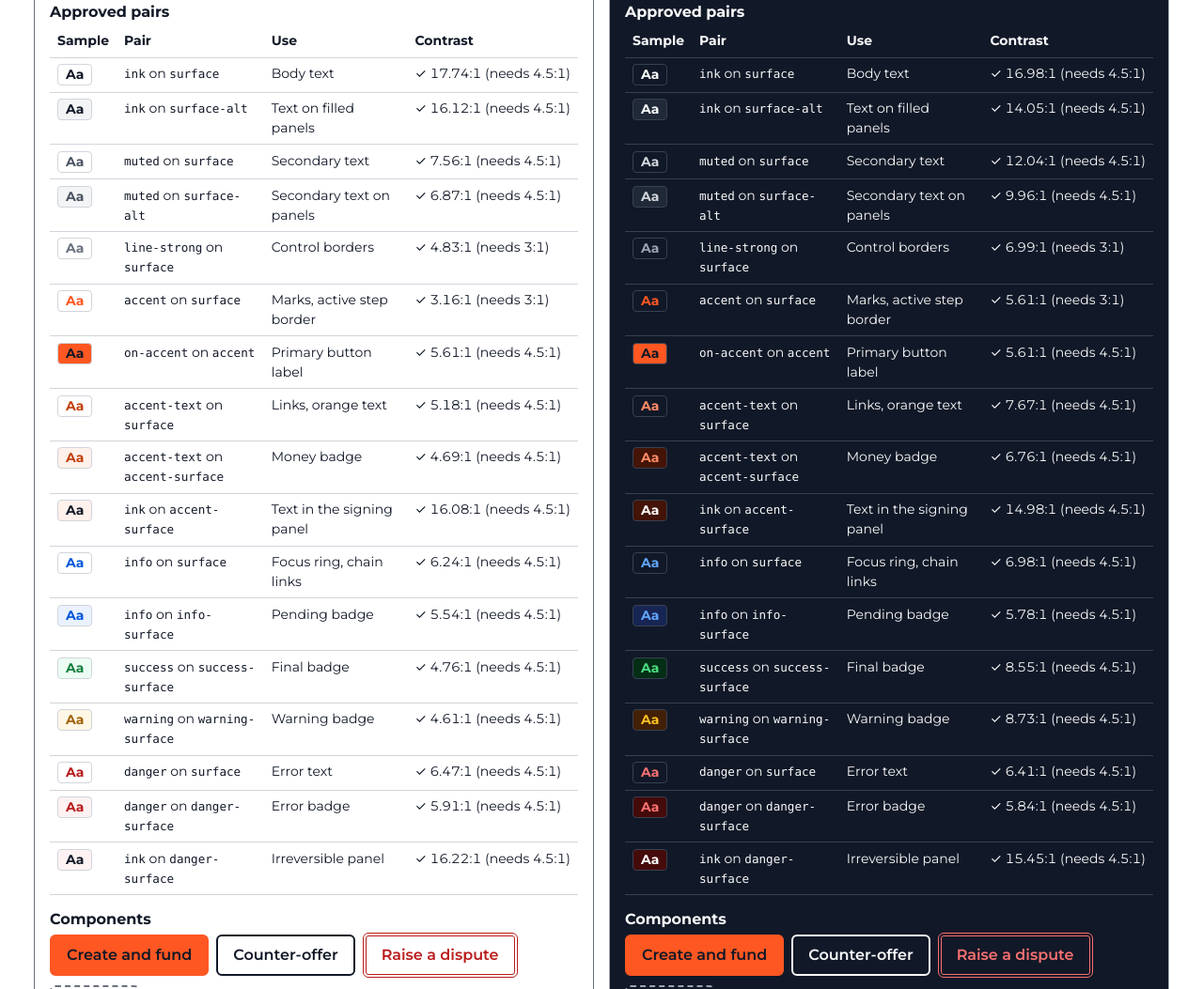
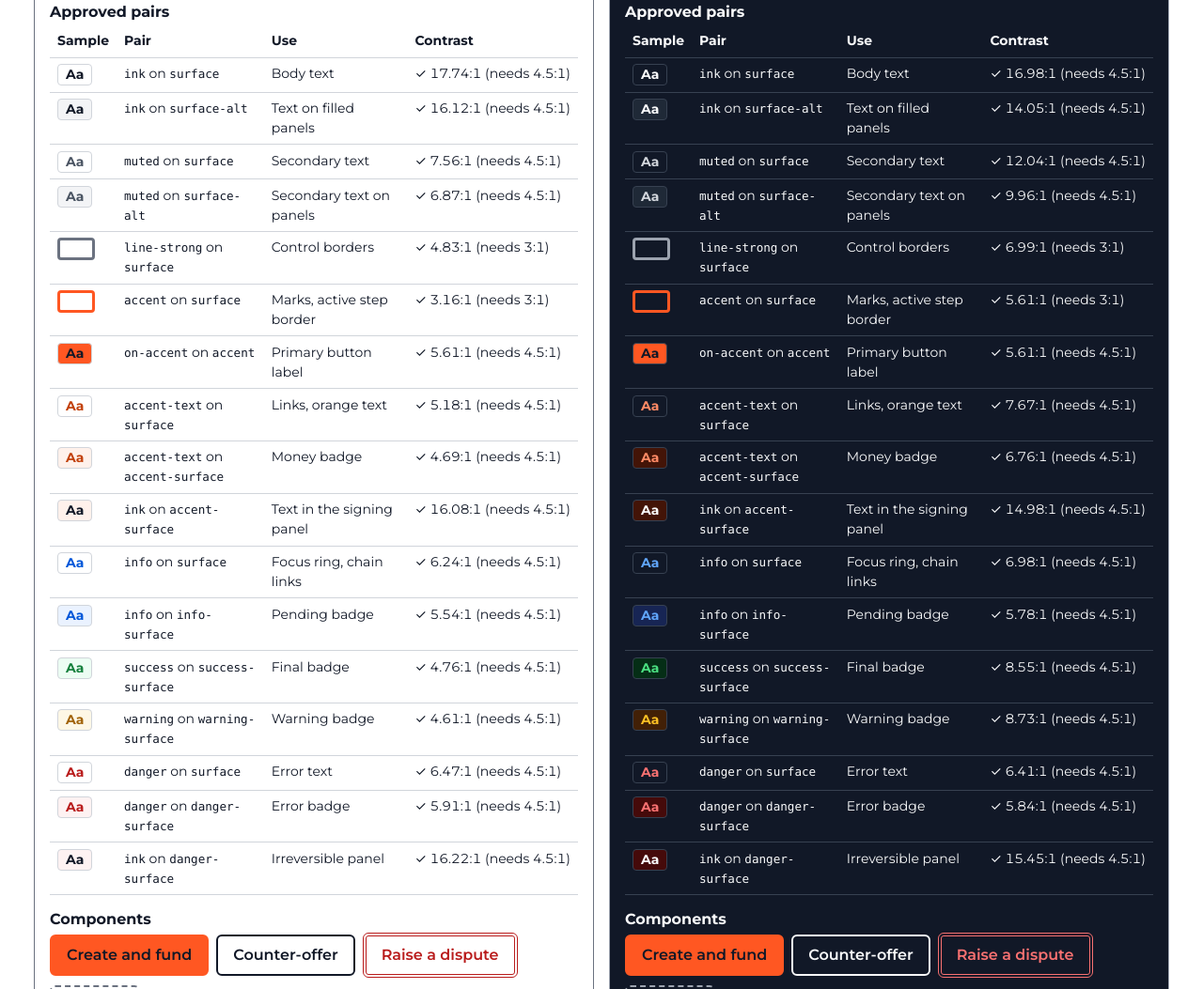
Before and after one commit to shanepreater/gajufreight, a plain HTML site: page docs/brand/colour-chart.html in a window 1280 px wide. Shown: the part 856-1909 px from the top of the page at 94% size. Drawn offline with Linux system fonts and the light colour scheme.

Commit message:
fix(brand): show 3:1 pairs as marks and keep printed labels light
Border and mark pairs only need 3:1, so the chart now samples them as
a border, not text. Printed labels take data-theme="light" so their
text uses the light tokens on a dark screen.

```diff
--- a/docs/brand/brand.css
+++ b/docs/brand/brand.css
@@ -223,7 +223,8 @@
   .grids-qr .kind::before { content: '✍ '; }
   .kind { display: block; font-weight: 800; text-transform: uppercase; letter-spacing: 0.06em; font-size: var(--text-sm); }
 
-  /* Printed label (A6): always black on white, whatever the screen theme. */
+  /* Printed label (A6): always black on white, whatever the screen theme.
+     Mark it data-theme="light" so text inside it uses the light tokens too. */
   .print-label { width: min(100%, 420px); border: 2px solid #111827; background: #FFFFFF; color: #111827; padding: 0.75rem; display: grid; grid-template-columns: auto 1fr; gap: 0.75rem; align-items: center; }
   .print-label .big { font: 800 1.6rem/1.1 var(--font-mono); }
 
--- a/docs/brand/colour-chart.css
+++ b/docs/brand/colour-chart.css
@@ -11,6 +11,7 @@
   .swatch { display: flex; gap: 0.6rem; align-items: center; }
   .chip { width: 48px; height: 48px; flex: none; border-radius: var(--radius-md); border: 1px solid var(--gf-line-strong); }
   .pill { display: inline-block; border-width: 1px; border-radius: var(--radius-sm); padding: 0 0.5rem; font-weight: 700; }
+  .mark-sample { display: inline-block; width: 2.5rem; height: 1.5rem; border-width: 3px; border-radius: var(--radius-sm); }
   .logos { display: grid; gap: 1rem; grid-template-columns: repeat(auto-fill, minmax(160px, 1fr)); }
   .tile { display: grid; place-items: center; padding: 1rem; border: 1px solid var(--gf-line); border-radius: var(--radius-md); min-height: 160px; }
   .tile img { max-height: 120px; width: auto; }
--- a/docs/brand/colour-chart.html
+++ b/docs/brand/colour-chart.html
@@ -46,8 +46,8 @@
           <tr data-pair="ink/surface-alt" data-min="4.5"><td><span class="pill bg-surface-alt text-ink border-line">Aa</span></td><td><code>ink</code> on <code>surface-alt</code></td><td>Text on filled panels</td><td class="ratio amount"></td></tr>
           <tr data-pair="muted/surface" data-min="4.5"><td><span class="pill bg-surface text-muted border-line">Aa</span></td><td><code>muted</code> on <code>surface</code></td><td>Secondary text</td><td class="ratio amount"></td></tr>
           <tr data-pair="muted/surface-alt" data-min="4.5"><td><span class="pill bg-surface-alt text-muted border-line">Aa</span></td><td><code>muted</code> on <code>surface-alt</code></td><td>Secondary text on panels</td><td class="ratio amount"></td></tr>
-          <tr data-pair="line-strong/surface" data-min="3"><td><span class="pill bg-surface text-line-strong border-line">Aa</span></td><td><code>line-strong</code> on <code>surface</code></td><td>Control borders</td><td class="ratio amount"></td></tr>
-          <tr data-pair="accent/surface" data-min="3"><td><span class="pill bg-surface text-accent border-line">Aa</span></td><td><code>accent</code> on <code>surface</code></td><td>Marks, active step border</td><td class="ratio amount"></td></tr>
+          <tr data-pair="line-strong/surface" data-min="3"><td><span class="mark-sample bg-surface border-line-strong" role="img" aria-label="line-strong border on surface"></span></td><td><code>line-strong</code> on <code>surface</code></td><td>Control borders</td><td class="ratio amount"></td></tr>
+          <tr data-pair="accent/surface" data-min="3"><td><span class="mark-sample bg-surface border-accent" role="img" aria-label="accent border on surface"></span></td><td><code>accent</code> on <code>surface</code></td><td>Marks, active step border</td><td class="ratio amount"></td></tr>
           <tr data-pair="on-accent/accent" data-min="4.5"><td><span class="pill bg-accent text-on-accent border-line">Aa</span></td><td><code>on-accent</code> on <code>accent</code></td><td>Primary button label</td><td class="ratio amount"></td></tr>
           <tr data-pair="accent-text/surface" data-min="4.5"><td><span class="pill bg-surface text-accent-text border-line">Aa</span></td><td><code>accent-text</code> on <code>surface</code></td><td>Links, orange text</td><td class="ratio amount"></td></tr>
           <tr data-pair="accent-text/accent-surface" data-min="4.5"><td><span class="pill bg-accent-surface text-accent-text border-line">Aa</span></td><td><code>accent-text</code> on <code>accent-surface</code></td><td>Money badge</td><td class="ratio amount"></td></tr>
@@ -109,8 +109,8 @@
           <tr data-pair="ink/surface-alt" data-min="4.5"><td><span class="pill bg-surface-alt text-ink border-line">Aa</span></td><td><code>ink</code> on <code>surface-alt</code></td><td>Text on filled panels</td><td class="ratio amount"></td></tr>
           <tr data-pair="muted/surface" data-min="4.5"><td><span class="pill bg-surface text-muted border-line">Aa</span></td><td><code>muted</code> on <code>surface</code></td><td>Secondary text</td><td class="ratio amount"></td></tr>
           <tr data-pair="muted/surface-alt" data-min="4.5"><td><span class="pill bg-surface-alt text-muted border-line">Aa</span></td><td><code>muted</code> on <code>surface-alt</code></td><td>Secondary text on panels</td><td class="ratio amount"></td></tr>
-          <tr data-pair="line-strong/surface" data-min="3"><td><span class="pill bg-surface text-line-strong border-line">Aa</span></td><td><code>line-strong</code> on <code>surface</code></td><td>Control borders</td><td class="ratio amount"></td></tr>
-          <tr data-pair="accent/surface" data-min="3"><td><span class="pill bg-surface text-accent border-line">Aa</span></td><td><code>accent</code> on <code>surface</code></td><td>Marks, active step border</td><td class="ratio amount"></td></tr>
+          <tr data-pair="line-strong/surface" data-min="3"><td><span class="mark-sample bg-surface border-line-strong" role="img" aria-label="line-strong border on surface"></span></td><td><code>line-strong</code> on <code>surface</code></td><td>Control borders</td><td class="ratio amount"></td></tr>
+          <tr data-pair="accent/surface" data-min="3"><td><span class="mark-sample bg-surface border-accent" role="img" aria-label="accent border on surface"></span></td><td><code>accent</code> on <code>surface</code></td><td>Marks, active step border</td><td class="ratio amount"></td></tr>
           <tr data-pair="on-accent/accent" data-min="4.5"><td><span class="pill bg-accent text-on-accent border-line">Aa</span></td><td><code>on-accent</code> on <code>accent</code></td><td>Primary button label</td><td class="ratio amount"></td></tr>
           <tr data-pair="accent-text/surface" data-min="4.5"><td><span class="pill bg-surface text-accent-text border-line">Aa</span></td><td><code>accent-text</code> on <code>surface</code></td><td>Links, orange text</td><td class="ratio amount"></td></tr>
           <tr data-pair="accent-text/accent-surface" data-min="4.5"><td><span class="pill bg-accent-surface text-accent-text border-line">Aa</span></td><td><code>accent-text</code> on <code>accent-surface</code></td><td>Money badge</td><td class="ratio amount"></td></tr>
```
Also changed, not shown: docs/brand/colour-chart.built.css.
